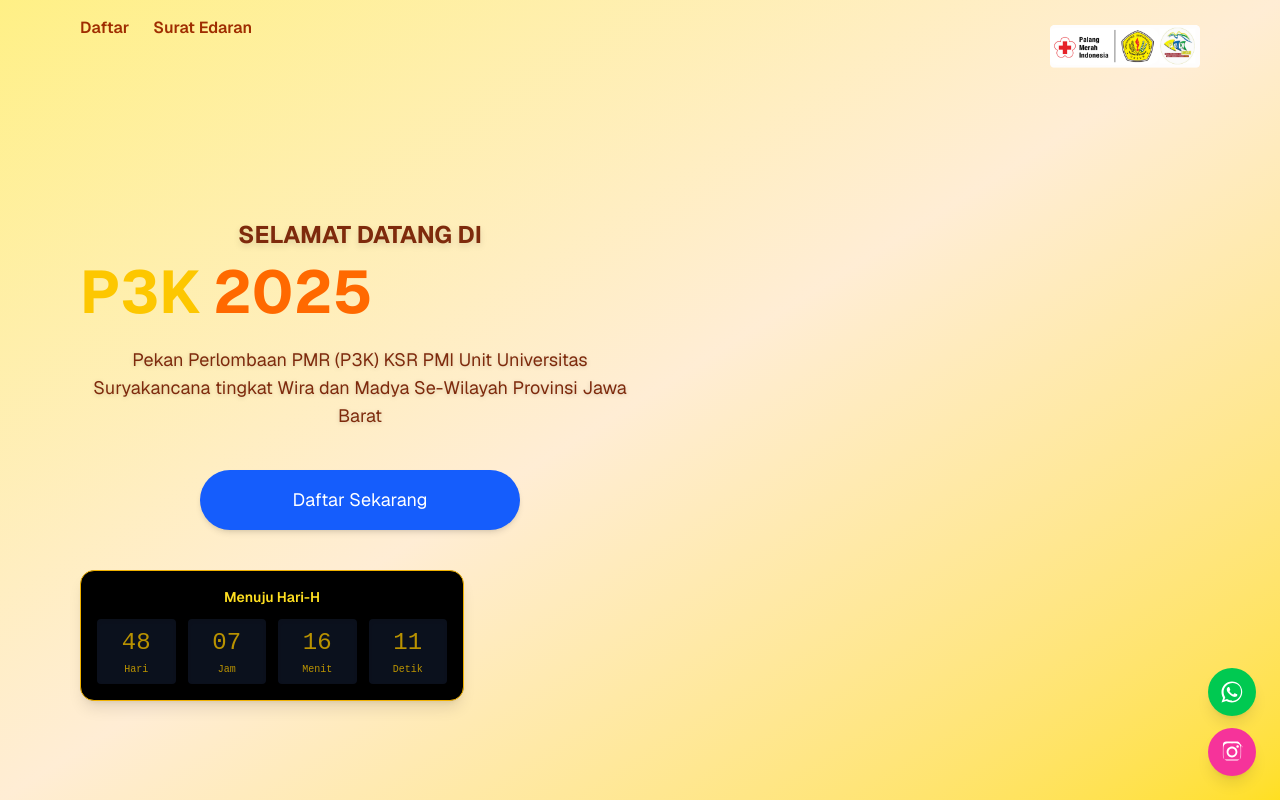
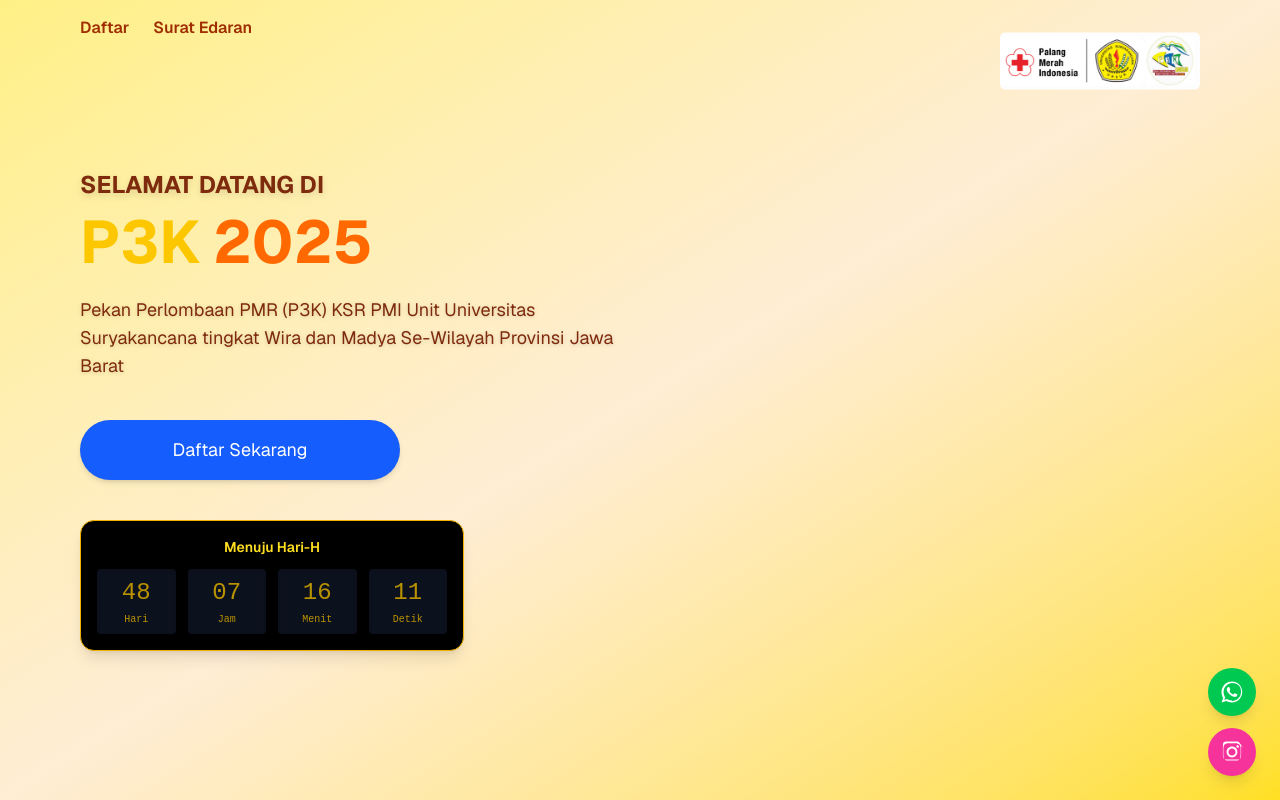
Before and after one commit to rynnlf12/P3K-2025, a Next.js app: page / in a window 1280 px wide. Built offline with nearby package versions, Linux system fonts and the light colour scheme.

Commit message:
update jarak

```diff
--- a/src/app/page.tsx
+++ b/src/app/page.tsx
@@ -37,7 +37,7 @@ export default function Home() {
   }, []);
 
   return (
-    <div className="relative z-0 font-montserrat min-h-screen pt-24 bg-gradient-to-br from-yellow-200 via-orange-100 to-yellow-300 bg-cover bg-center flex flex-col md:flex-row items-center justify-between px-4 md:px-20 py-10">
+    <div className="relative z-0 font-montserrat min-h-screen pt-10 bg-gradient-to-br from-yellow-200 via-orange-100 to-yellow-300 bg-cover bg-center flex flex-col md:flex-row items-center justify-between px-4 md:px-20 py-10">
         {/* Sidebar Mobile */}
         {sidebarOpen && (
           <div className="fixed inset-0 bg-black/50 z-50 flex">
@@ -121,7 +121,7 @@ export default function Home() {
           <Image
             src="/desain-p3k.png"
             alt="Logo P3K"
-            width={150}
+            width={200}
             height={80}
             className="object-contain"
           />
@@ -129,7 +129,7 @@ export default function Home() {
       </div>
 
       {/* Kiri: Teks Besar */}
-      <div className="w-full md:w-1/2 text-center md:text-center mt-32 md:mt-16 z-10">
+      <div className="w-full md:w-1/2 text-left md:text-left mt-27 md:mt-5 z-10">
         <motion.h2
           className="text-xl md:text-2xl text-orange-900 font-bold drop-shadow-md mb-1"
           initial={{ opacity: 0, y: -10 }}
```
